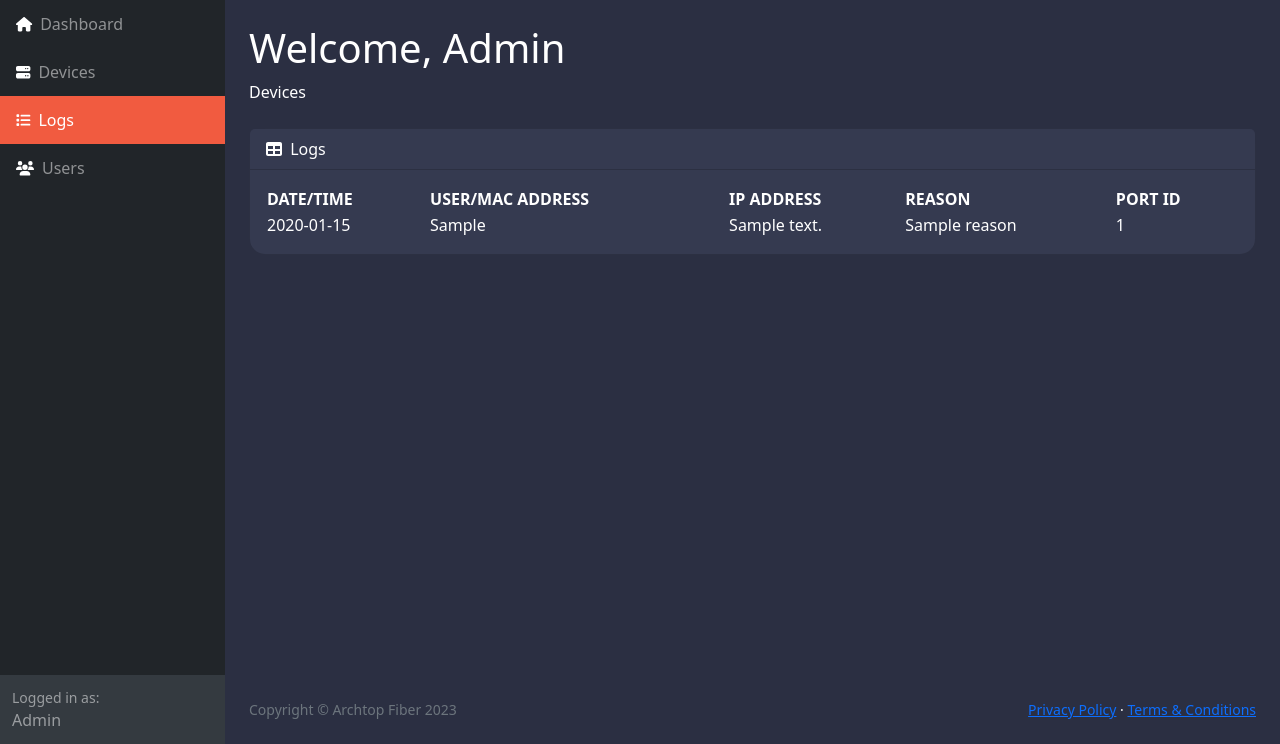
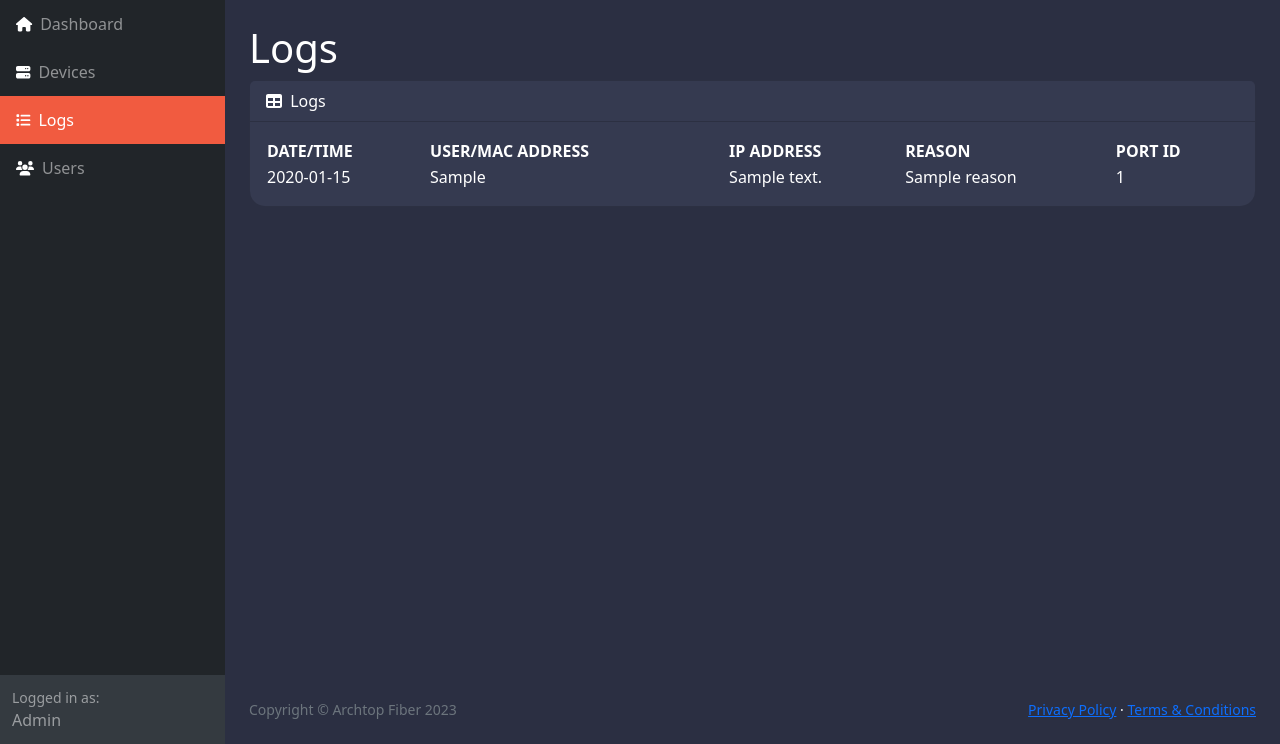
Before and after one commit to 24Bouchers/Capping, a Flask app: template Web Interface/templates/logs.html in a window 1280 px wide. Shown: the part 56-800 px from the top of the page. Run offline with Flask 3, Linux system fonts and the light colour scheme; the template is opened without the code that fills it: most values are stand-ins (such as "Sample title", 1, 10 or a date in 2020); some libraries are stand-ins or nearby versions.

Commit message:
updated logs title to match canva

```diff
--- a/Web Interface/templates/logs.html
+++ b/Web Interface/templates/logs.html
@@ -102,10 +102,10 @@
             <div id="layoutSidenav_content">
                 <main>
                     <div class="container-fluid px-4">
-                        <h1 class="mt-4">Welcome, Admin</h1>
-                        <ol class="breadcrumb mb-4">
-                            <li class="breadcrumb-item active">Devices</li>
-                        </ol>
+                        <h1 class="mt-4">Logs</h1>
+                        <!-- <ol class="breadcrumb mb-4">
+                            <li class="breadcrumb-item active">Logs</li>
+                        </ol> -->
                         <div class="card mb-4">
                             <div class="card-header">
                                 <i class="fas fa-table me-1"></i>
```
